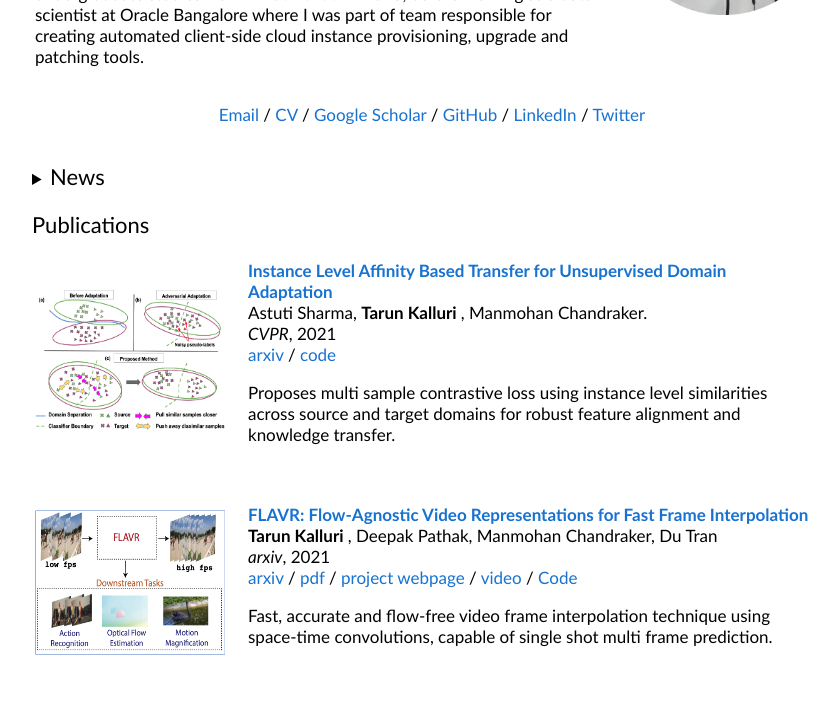
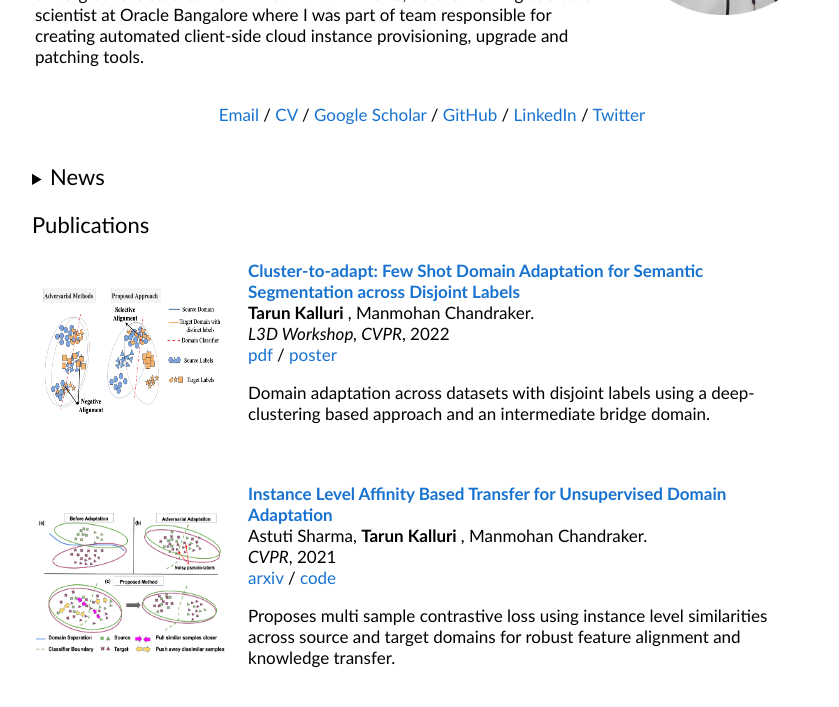
Before and after one commit to tarun005/tarun005.github.io, a Jekyll site: the page index.html, which Jekyll copies as it is, in a window 1280 px wide and 900 px high, scrolled down 366 px, cut to the strip 0-708 px from the top of the window. Shown: the whole strip, without its empty margins (208-1047 px from the left). Built offline with Jekyll 4.4.1, drawn with Linux system fonts in a browser that asks for light colours.

Commit message:
Update CV

```diff
--- a/index.html
+++ b/index.html
@@ -64,6 +64,9 @@
 
 <table>
 
+<tr> <td> <b>May 2022: </b> Selected as outstanding reviewer at ICLR2022. </td> </tr>
+<tr> <td> <b>June 2021: </b> Started internship at FAIR, MPK to work on open-world learning. </td> </tr>
+<tr> <td> <b>May 2021: </b> One paper on domain adaptation accepted at CVPR 2021! </td> </tr>
 <tr> <td> <b>Sep 2020: </b> Recipient of <a href="https://ipe.ucsd.edu/our-researchers/index.html"> IPE PhD fellowship </a> for the year 2020-21. </td> </tr>
 <tr> <td> <b>Aug 2020:</b>  Our paper on training neural network for molecular force predictions is accepted to the Journal of Physical Chemistry. </td> </tr>
 <tr> <td> <b>June 2020:</b>  Joined Facebook AI as a summer intern with the multimodal learning group. </td> </tr>
@@ -80,6 +83,36 @@
 
 <table >
 <!-- > bgcolor="#ffffd0" -->
+
+    <tr>
+        <td>
+          <div>
+            <a href="" target="_blank"> <img src="files/thumbnails/C2A.png" alt="C2A_fig" width="190" height="145"> </a>
+          </div>
+        </td>
+        <td style="padding:20px;width:100%;vertical-align:middle">
+          <a href="">
+            <papertitle>Cluster-to-adapt: Few Shot Domain Adaptation for Semantic Segmentation across Disjoint Labels</papertitle>
+          </a>
+          <br>
+
+          <strong> Tarun Kalluri </strong>,
+          Manmohan Chandraker.
+
+          <br>
+          <em>L3D Workshop, CVPR</em>, 2022
+          <br>
+          <!-- <a href="https://arxiv.org/pdf/2104.01286.pdf">arxiv</a> / -->
+          <a href="files/papers/C2A.pdf">pdf</a> /
+		  <a href="files/posters/cvpr22_viu_c2a.pdf">poster</a>
+      <!-- <a href="https://tarun005.github.io/FLAVR/">project webpage</a> / -->
+      <!-- <a href="">code </a> -->
+          <p></p>
+          <p>
+          Domain adaptation across datasets with disjoint labels using a deep-clustering based approach and an intermediate bridge domain.
+          </p>
+        </td>
+    </tr>
 
     <!-- <tr> -->
     <!--     <td> -->
```
Also changed, not shown: files/thumbnails/C2A.png (added), 4 other files.
